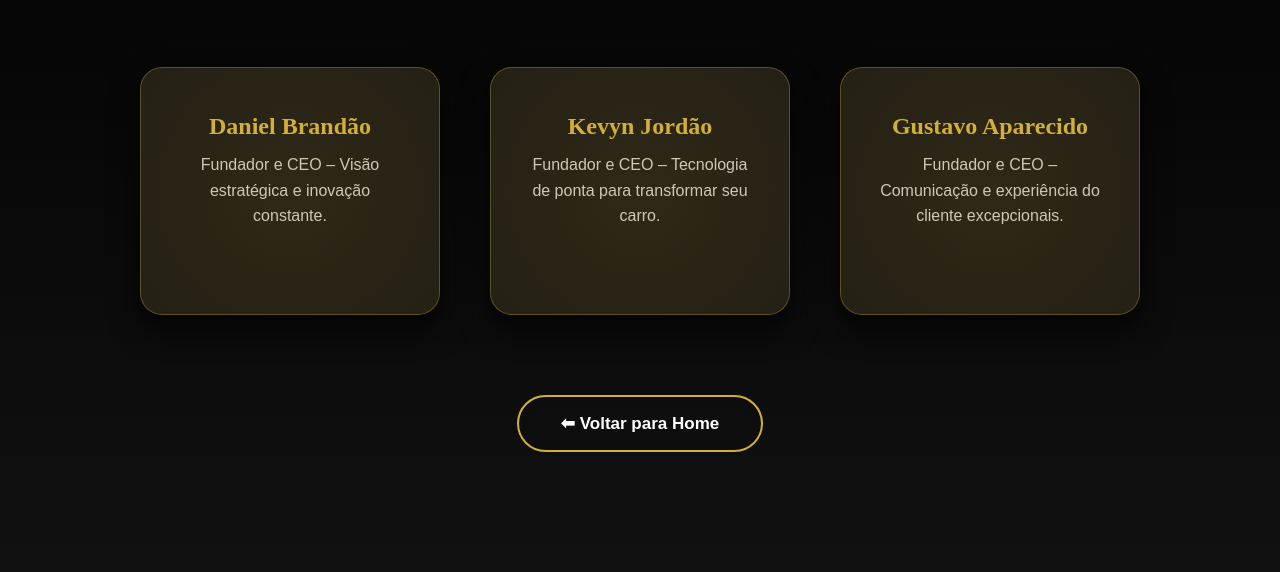
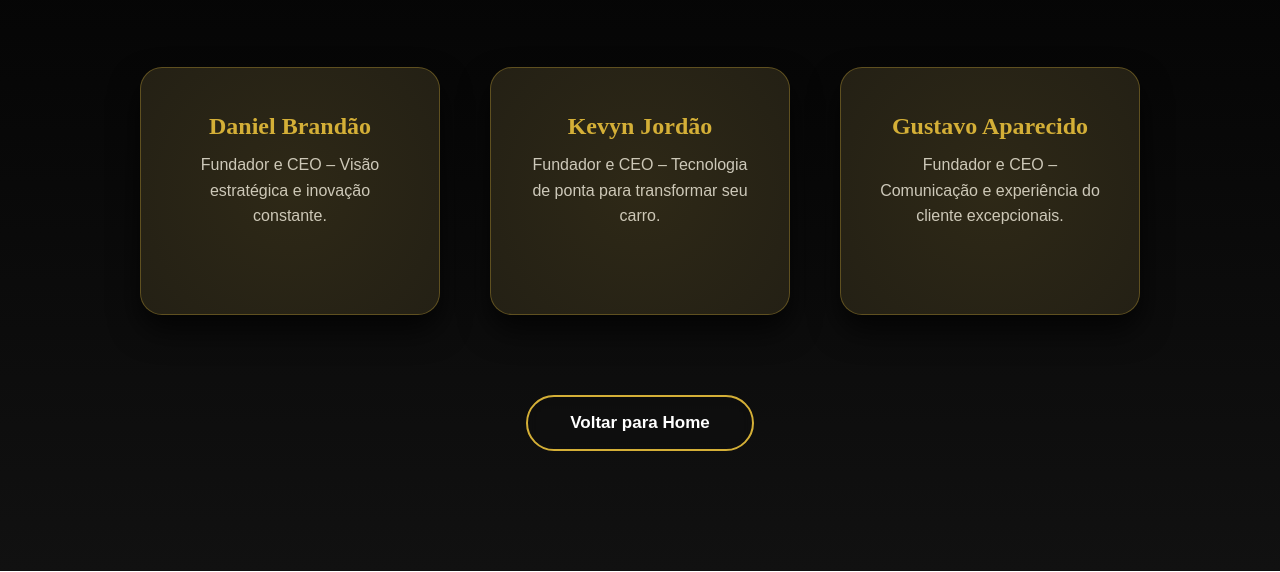
Before and after one commit to danielbrandaocunha/Camaleon-Tech, a plain HTML site: page Sócios.html in a window 1280 px wide. Shown: the part 270-842 px from the top of the page. Drawn offline with Linux system fonts and the light colour scheme.

Commit message:
Salvar versão atual do site

```diff
--- a/Sócios.html
+++ b/Sócios.html
@@ -46,7 +46,7 @@
 
     <!-- Botão Home -->
     <div class="home-button-container">
-      <a href="index.html" class="btn">⬅ Voltar para Home</a>
+      <a href="index.html" class="btn"> Voltar para Home</a>
     </div>
   </section>
 </body>
```
